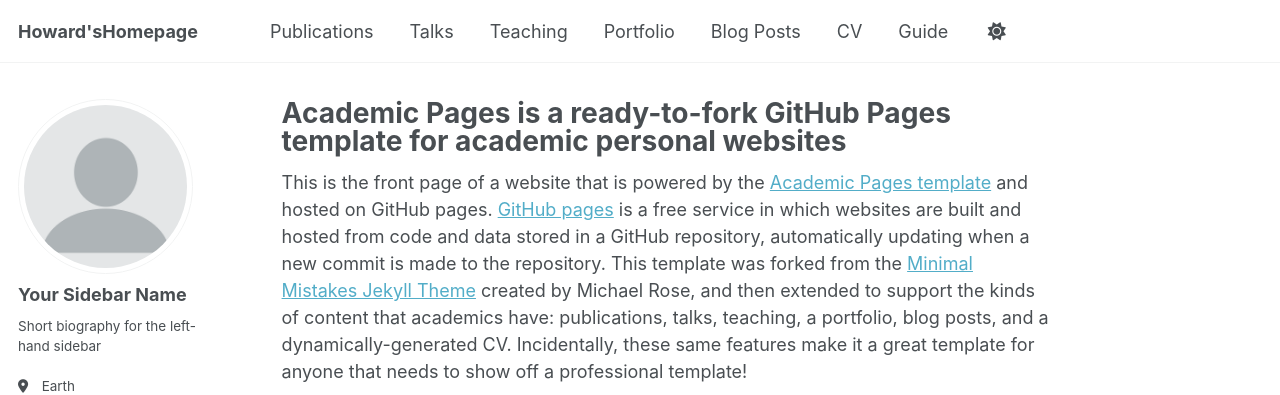
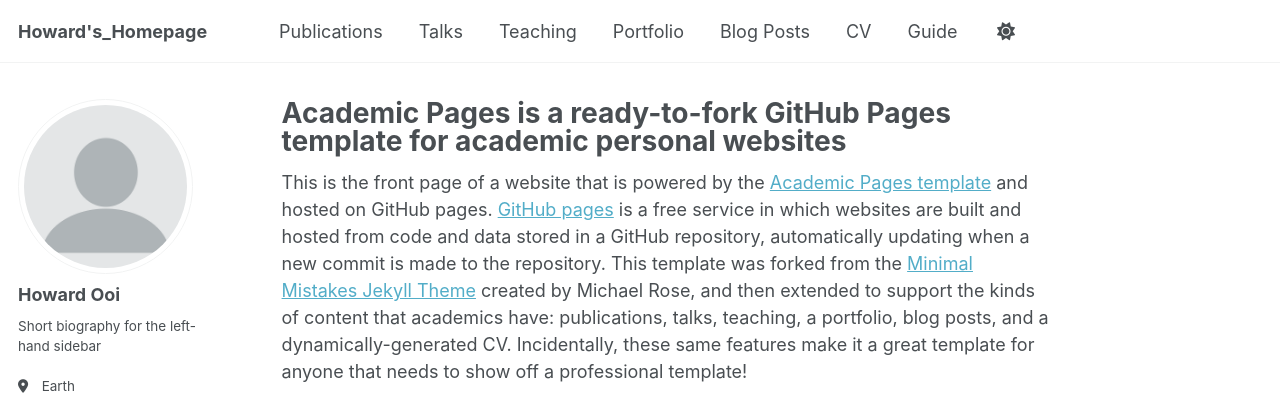
Before and after one commit to Howard-Ooi/Howard-Ooi.github.io, a Jekyll site: the page built from _pages/about.md, in a window 1280 px wide. Shown: the top 395 px of the page. Built offline with Jekyll 4.4.1, drawn with Linux system fonts in a browser that asks for light colours; some web fonts are replaced; a script that is not in the unit is left out.

Commit message:
“update-title”

```diff
--- a/_config.yml
+++ b/_config.yml
@@ -9,7 +9,7 @@
 # Basic Site Settings
 locale                   : "en-US"
 site_theme               : "default" # Currently available options are "default", "air"
-title                    : "Howard'sHomepage"
+title                    : "Howard's_Homepage"
 title_separator          : "-"
 name                     : &name "Howard Ooi"
 description              : &description "personal description"
@@ -23,7 +23,7 @@ repository               : "academicpages/academicpages.github.io"
 author:
   # Biographic information
   avatar           : "profile.png"
-  name             : "Your Sidebar Name"
+  name             : "Howard Ooi"
   pronouns         : # example: "she/her"
   bio              : "Short biography for the left-hand sidebar"
   location         : "Earth"
```
